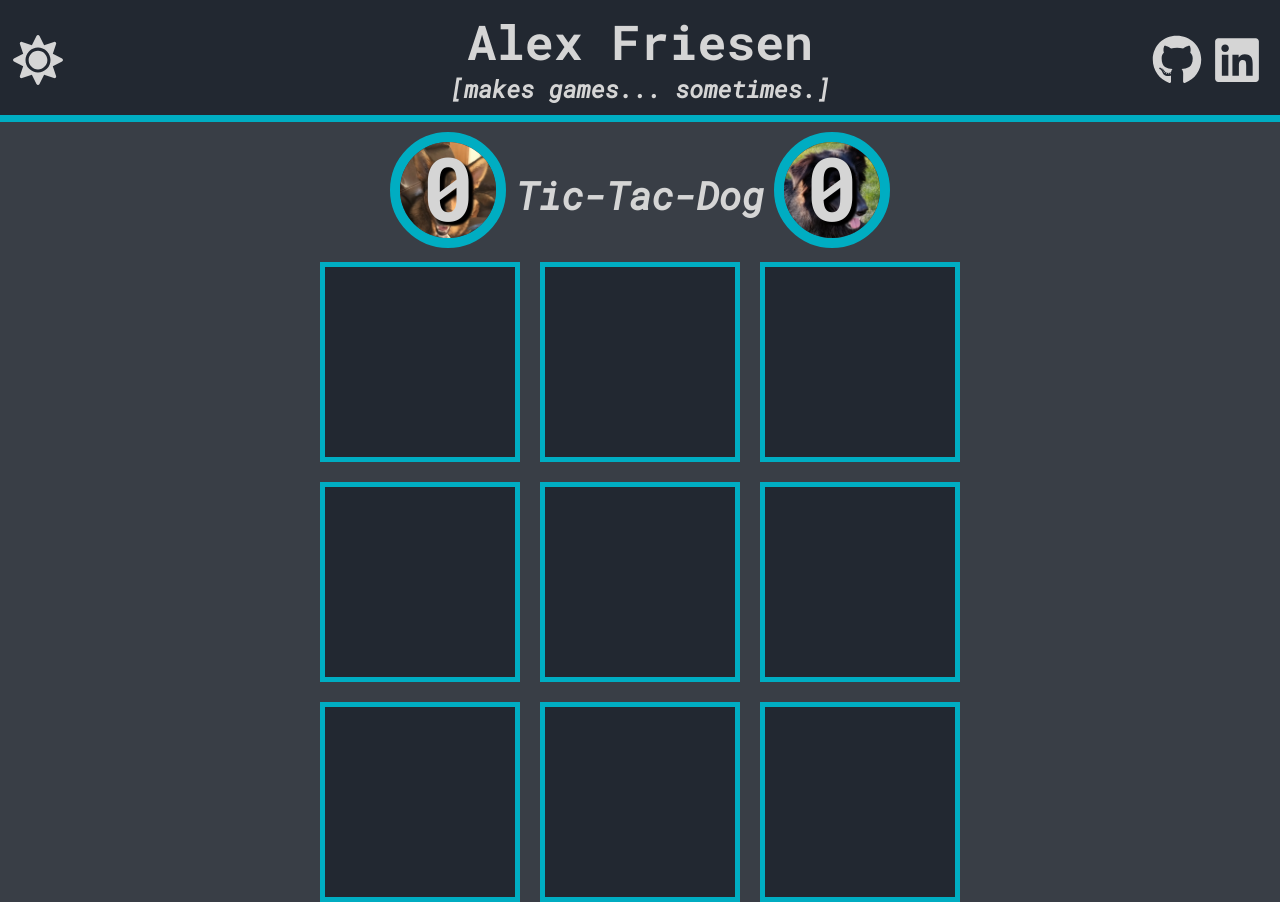
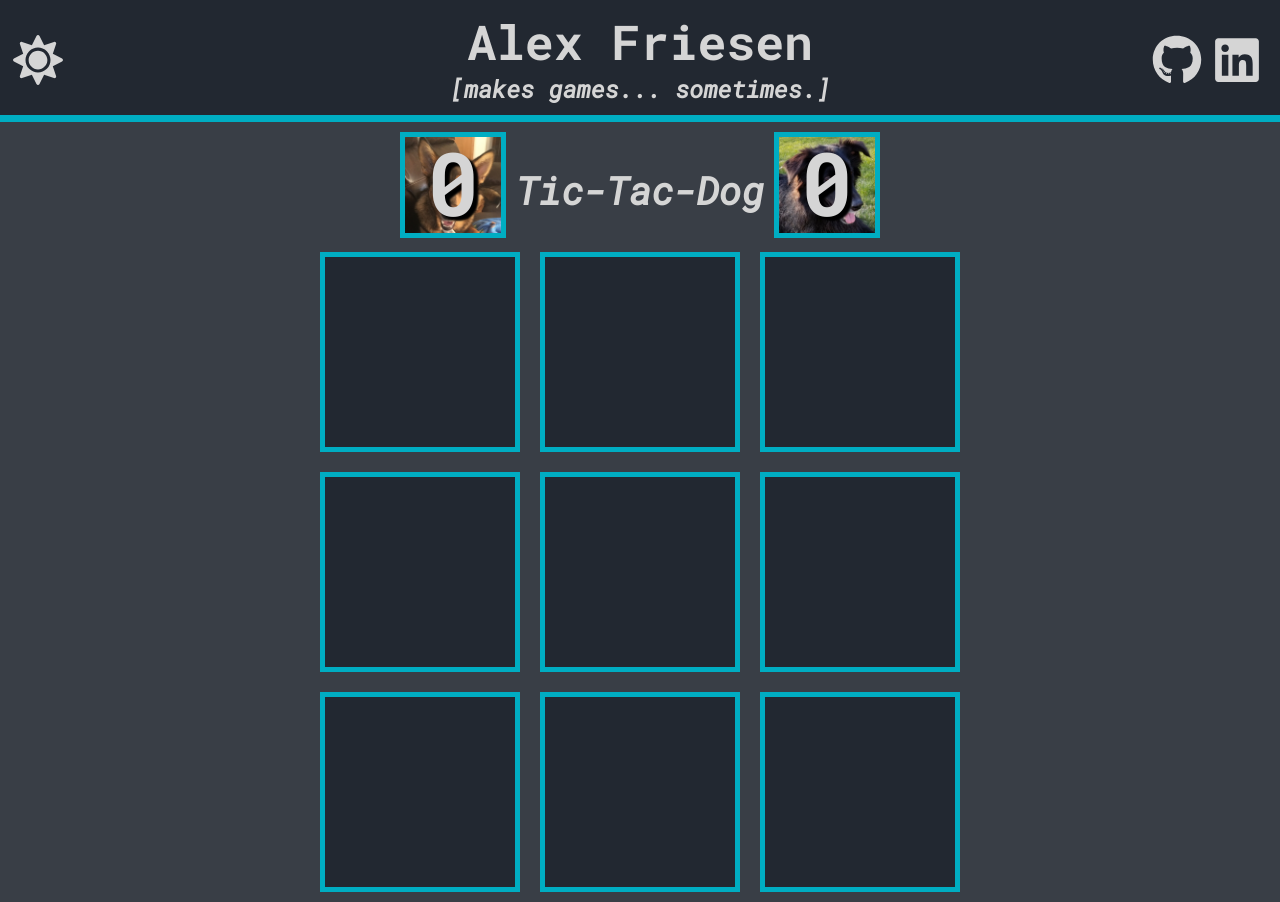
Before and after one commit to TritoLL/react-portfolio, a React (Create React App) app: page /tic-tac-dog in a window 1280 px wide. Built offline with nearby package versions, Linux system fonts and the light colour scheme.

Commit message:
TicTacDog: disable turn indicator
need to find a better solution for this

```diff
--- a/src/components/TicTacDog.js
+++ b/src/components/TicTacDog.js
@@ -57,8 +57,8 @@ const ScoreImage = styled.img`
     user-select: none;
     width: 6em;
     margin: 10px 10px 0 10px;
-    border-radius: 100%;
-    border: ${tileBorderSize * 2}px solid ${(props) => props.theme.border};
+    border-radius: 0%;
+    border: ${tileBorderSize}px solid ${(props) => props.theme.border};
 `;
 
 const GridContainer = styled.div`
@@ -199,23 +199,22 @@ const TicTacDog = () => {
     const [mindyScore, setMindyScore] = useState(0);
     const [winner, setWinner] = useState("");
 
-    const themeContext = useContext(ThemeContext);
-
     const changeTurnIndicator = () => {
+        /*
         const playerImages = document.querySelectorAll(`${ScoreImage}`);
 
         if (!gameActive) {
-            playerImages[0].style.borderColor = `${themeContext.main}`;
-            playerImages[1].style.borderColor = `${themeContext.main}`;
+            playerImages[0].style.borderWidth = `${tileBorderSize}px`;
+            playerImages[1].style.borderWidth = `${tileBorderSize}px`;
         } else {
             if (playersTurn) {
-                playerImages[0].style.borderColor = `${themeContext.border}`;
-                playerImages[1].style.borderColor = `${themeContext.main}`;
+                playerImages[0].style.borderWidth = `${tileBorderSize * 2}px`;
+                playerImages[1].style.borderWidth = `${tileBorderSize}px`;
             } else {
-                playerImages[0].style.borderColor = `${themeContext.main}`;
-                playerImages[1].style.borderColor = `${themeContext.border}`;
+                playerImages[0].style.borderWidth = `${tileBorderSize}px`;
+                playerImages[1].style.borderWidth = `${tileBorderSize * 2}px`;
             }
-        }
+        }*/
     };
 
     const validMove = (img) => {
```
